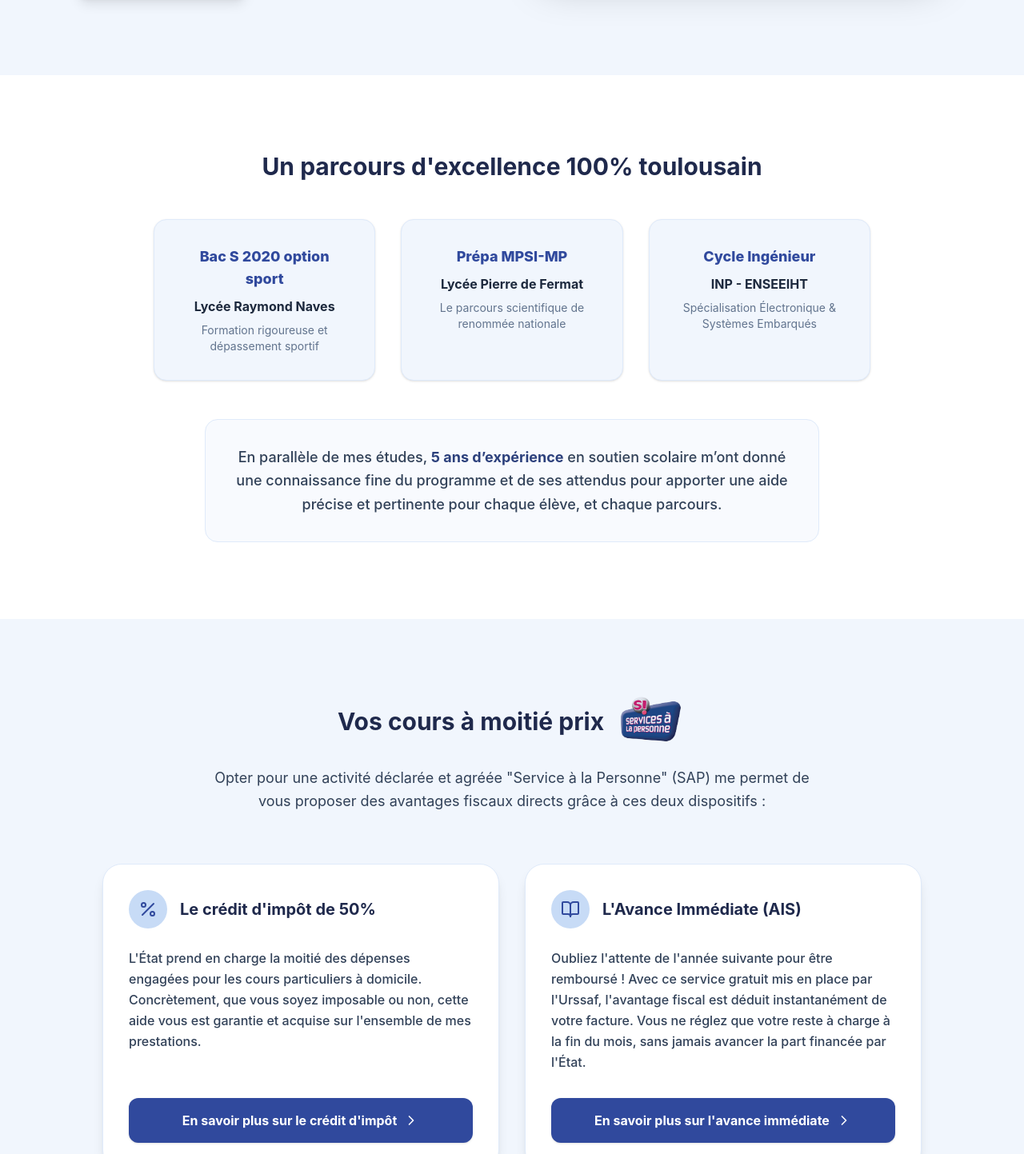
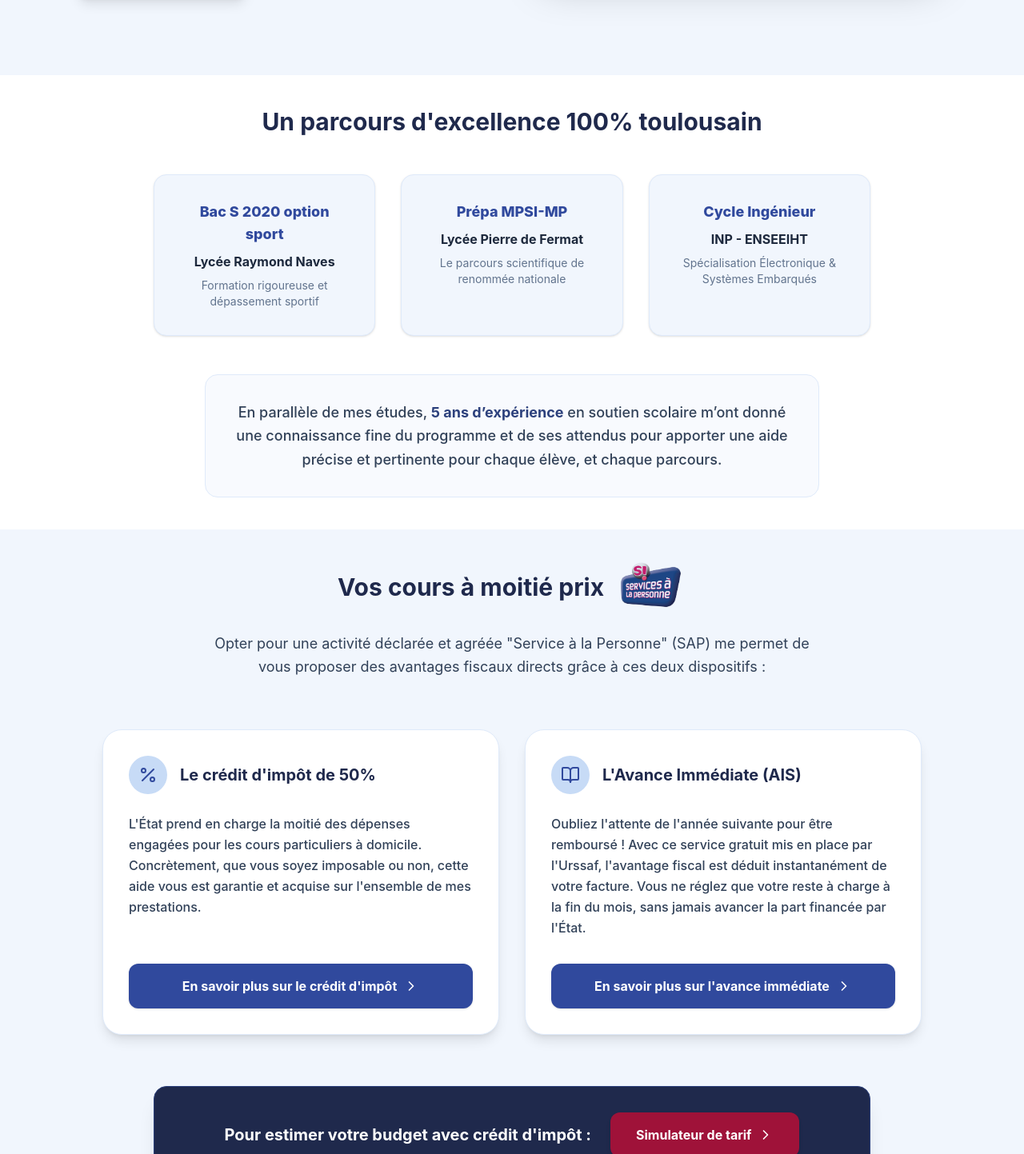
Before and after one commit to tomvidal1301-ops/tom-vidal-cours-particuliers, a React (Vite) app: page / in a window 1280 px wide. Shown: the part 727-2170 px from the top of the page at 80% size. Built offline with nearby package versions, Linux system fonts and the light colour scheme.

Commit message:
ajuster espacement haut bas des sections

```diff
--- a/src/pages/Accueil.tsx
+++ b/src/pages/Accueil.tsx
@@ -76,7 +76,7 @@ const Accueil = () => {
       </header>
 
       {/* Parcours Section (Fond Blanc) */}
-      <section id="parcours" className="bg-white py-24 px-8 scroll-mt-16">
+      <section id="parcours" className="bg-white py-10 px-8 scroll-mt-16">
         <div className="max-w-4xl mx-auto text-center">
           <h2 className="text-3xl font-bold mb-12 text-spindle-950">
             Un parcours d'excellence 100% toulousain
@@ -119,7 +119,7 @@ const Accueil = () => {
       </section>
 
       {/* SAP / Avantage Section Repensée (Fond Pastel) */}
-      <section id="services" className="bg-spindle-50 py-24 px-8 scroll-mt-16">
+      <section id="services" className="bg-spindle-50 py-10 px-8 scroll-mt-16">
         <div className="max-w-5xl mx-auto">
 
           {/* En-tête centré */}
@@ -207,11 +207,11 @@ const Accueil = () => {
       </section>
 
       {/* Footer Complet avec Contact, Mentions Légales et Logo SAP */}
-      <footer id="contact" className="bg-spindle-950 pt-10 pb-8 px-8 text-spindle-200 text-xs">
+      <footer id="contact" className="bg-spindle-950 pt-10 pb-24 px-8 text-spindle-200 text-xs">
         <div className="max-w-6xl mx-auto">
 
           {/* Ligne de contact */}
-          <div className="text-center mb-10 flex flex-col items-center">
+          <div className="text-center mb-0 flex flex-col items-center">
             <p className="inline-block bg-paprika-800 text-white px-6 py-4 rounded-xl text-sm font-medium shadow-sm">
               Contactez-moi (appel ou SMS) au <a href="tel:0781302497" className="font-bold hover:underline">07 81 30 24 97</a>, ou par mail à l'adresse{' '}
               <button
@@ -238,7 +238,7 @@ const Accueil = () => {
             </div>
           </div>
 
-          <div className="flex flex-col md:flex-row justify-between items-center gap-8 border-t border-spindle-800 pt-8">
+          <div className="flex flex-col md:flex-row justify-between items-center gap-4 border-t border-spindle-800 pt-6">
             {/* Textes légaux (à gauche sur ordinateur) */}
             <div className="text-center md:text-left space-y-2">
               <p className="font-bold text-sm text-white">Tom Vidal — Micro-Entreprise — SIRET 106 318 249 00013</p>
```
